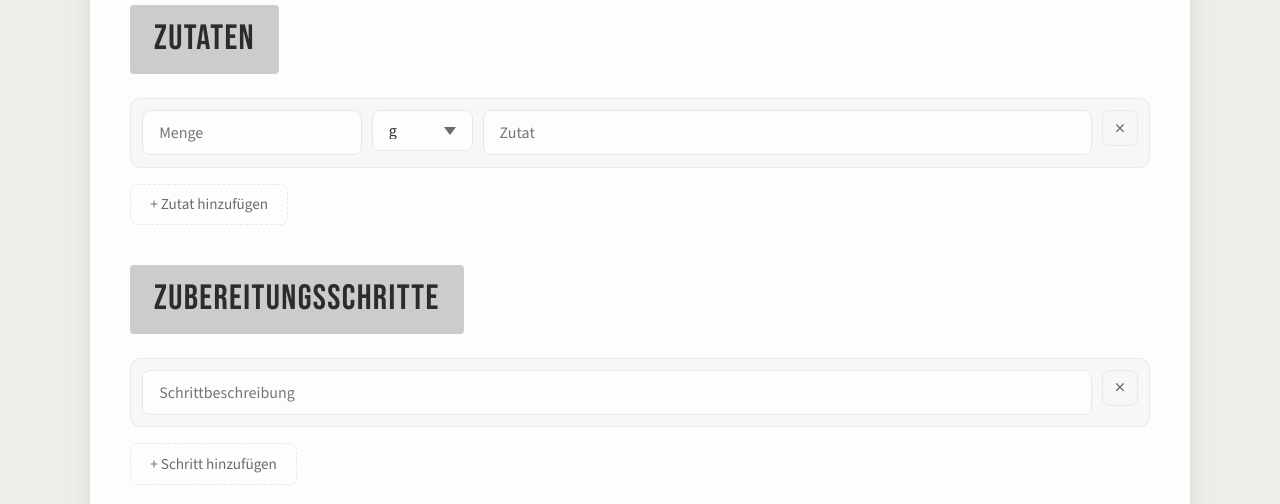
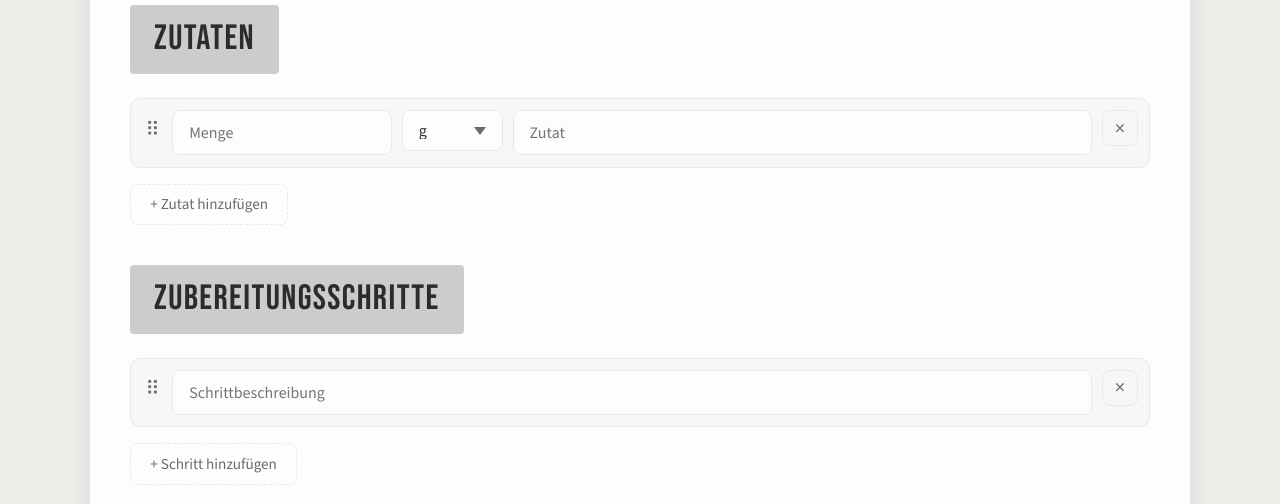
Before and after one commit to DerTBM/rezepte-app, a FastAPI app: page /rezepte/neu in a window 1280 px wide. Shown: the part 708-1212 px from the top of the page. Run offline with FastAPI, Linux system fonts and the light colour scheme.

Commit message:
Drag-Handle an Zutaten+Schritt-Zeilen

```diff
--- a/static/css/form.css
+++ b/static/css/form.css
@@ -366,3 +366,38 @@
     background-color: var(--kat-color);
     font-weight: 600;
 }
+
+/* ============================================================
+   DRAG-HANDLE (Greif-Symbol an Zutaten-/Schritt-Zeilen)
+
+   Das Sechs-Punkte-Symbol signalisiert "ziehbar" und ist auch
+   der echte Griff: SortableJS ist per handle-Option so gesetzt,
+   dass NUR dieses Element die Zeile zieht (siehe recipe_form.js).
+   ============================================================ */
+
+.drag-handle {
+    /* grab = der "offene Hand"-Cursor, das Standard-Zeichen für ziehbar */
+    cursor: grab;
+    /* gedämpfte Farbe - das Symbol soll da sein, aber nicht schreien */
+    color: var(--muted-color);
+    font-size: 1.2rem;
+    line-height: 1;
+    /* an den anderen Zeilen-Elementen ausrichten (die haben oben Padding) */
+    padding: 0.6rem 0.2rem;
+    /* nicht schrumpfen, nicht wachsen - feste schmale Spalte */
+    flex-shrink: 0;
+    /* das Symbol selbst nicht markierbar machen (sonst wird's beim
+       Ziehen blau "selektiert") */
+    user-select: none;
+    -webkit-user-select: none;
+    transition: color 0.15s;
+}
+
+.drag-handle:hover {
+    color: var(--text-color);
+}
+
+/* Während aktiv gezogen wird: Cursor auf "geschlossene Hand" */
+.drag-handle:active {
+    cursor: grabbing;
+}
--- a/static/js/recipe_form.js
+++ b/static/js/recipe_form.js
@@ -18,6 +18,7 @@ function addZutat() {
     const div = document.createElement("div");
     div.className = "form-row-card";
     div.innerHTML = `
+        <span class="drag-handle" title="Zum Sortieren ziehen">⠿</span>
         <div class="form-field">
             <input class="form-input" type="text" name="zutat_menge" placeholder="Menge">
         </div>
@@ -60,6 +61,7 @@ function addSchritt() {
     const div = document.createElement("div");
     div.className = "form-row-card";
     div.innerHTML = `
+        <span class="drag-handle" title="Zum Sortieren ziehen">⠿</span>
         <div class="form-field form-field-expand">
             <input class="form-input" type="text" name="schritt_text" placeholder="Schrittbeschreibung" required>
         </div>
@@ -148,11 +150,13 @@ function initSortable() {
     if (zutatenContainer) {
         Sortable.create(zutatenContainer, {
             animation: 150,
+            handle: ".drag-handle",
         });
     }
     if (schritteContainer) {
         Sortable.create(schritteContainer, {
             animation: 150,
+            handle: ".drag-handle",
         });
     }
 }
--- a/templates/recipe_edit.html
+++ b/templates/recipe_edit.html
@@ -92,6 +92,7 @@
                     <div id="zutaten-container" class="form-rows-container">
                         {% for zutat in rezept.zutaten %}
                         <div class="form-row-card">
+                            <span class="drag-handle" title="Zum Sortieren ziehen">⠿</span>
                             <div class="form-field">
                                 <input class="form-input" type="text" name="zutat_menge" value="{{ zutat.menge if zutat.menge is not none else '' }}" placeholder="Menge">
                             </div>
@@ -120,6 +121,7 @@
                     <div id="schritte-container" class="form-rows-container">
                         {% for schritt in rezept.schritte %}
                         <div class="form-row-card">
+                            <span class="drag-handle" title="Zum Sortieren ziehen">⠿</span>
                             <div class="form-field form-field-expand">
                                 <input class="form-input" type="text" name="schritt_text" value="{{ schritt.text }}" placeholder="Schrittbeschreibung" required>
                             </div>
```
